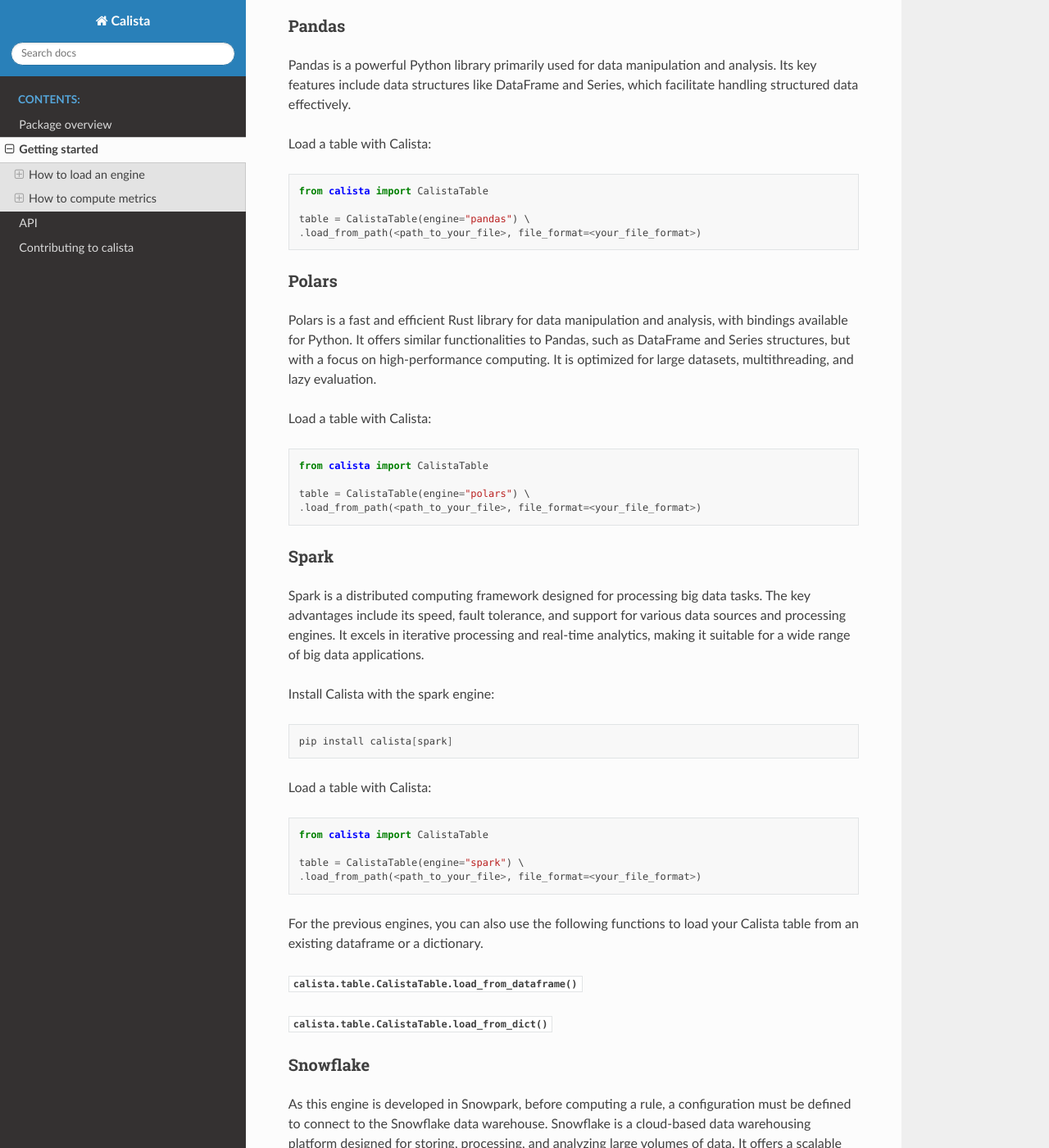
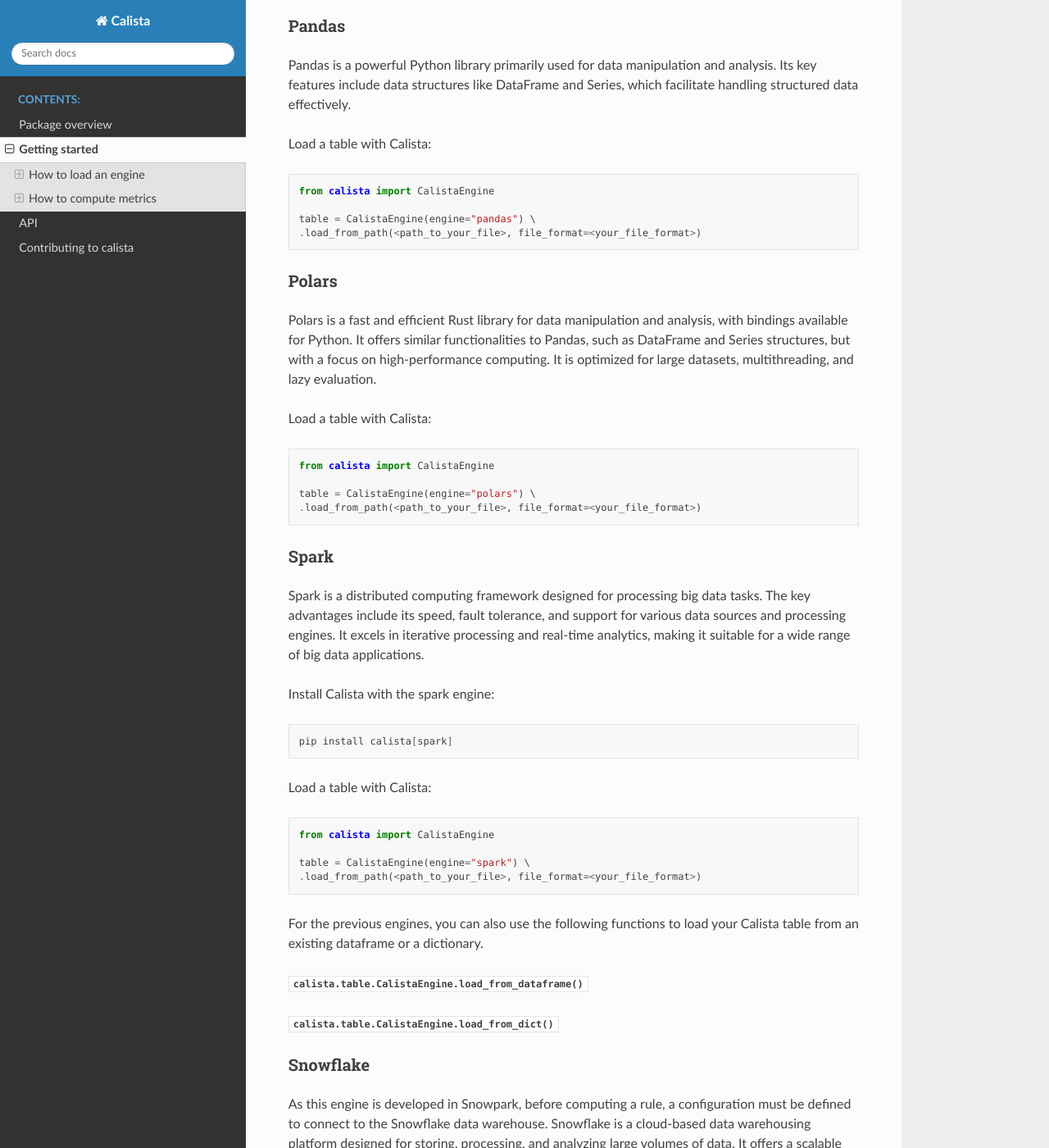
Before and after one commit to Aubay-Data-AI/calista, a Sphinx documentation site: the page built from docs/getting_started.rst, in a window 1280 px wide and 1400 px high, scrolled down 663 px. Shown: the whole window at 82% size. Built offline with Sphinx 7.4.7 and the Read the Docs theme 2.0.0, drawn with Linux system fonts in a browser that asks for light colours; some of the changed text lies outside the part shown.

```diff
--- a/docs/api.rst
+++ b/docs/api.rst
@@ -4,5 +4,6 @@ API
 .. toctree::
    :maxdepth: 1
 
+   calistaengine
    calistatable
    functions
--- a/docs/api/calista.core.functions.compare_agg_column_to_value.rst
+++ /dev/null
@@ -1,6 +0,0 @@
-compare_agg_column_to_value
-===========================
-
-.. currentmodule:: calista.core.functions
-
-.. autofunction:: compare_agg_column_to_value
--- /dev/null
+++ b/docs/api/calista.core.functions.rlike.rst
@@ -0,0 +1,6 @@
+rlike
+=====
+
+.. currentmodule:: calista.core.functions
+
+.. autofunction:: rlike
--- a/docs/getting_started.rst
+++ b/docs/getting_started.rst
@@ -36,9 +36,9 @@ Load a table with Calista:
 
 .. code-block:: python
 
-    from calista import CalistaTable
+    from calista import CalistaEngine
 
-    table = CalistaTable(engine="pandas") \
+    table = CalistaEngine(engine="pandas") \
     .load_from_path(<path_to_your_file>, file_format=<your_file_format>)
 
 
@@ -53,9 +53,9 @@ Load a table with Calista:
 
 .. code-block:: python
 
-    from calista import CalistaTable
+    from calista import CalistaEngine
 
-    table = CalistaTable(engine="polars") \
+    table = CalistaEngine(engine="polars") \
     .load_from_path(<path_to_your_file>, file_format=<your_file_format>)
 
 
@@ -77,18 +77,18 @@ Load a table with Calista:
 
 .. code-block:: python
 
-    from calista import CalistaTable
+    from calista import CalistaEngine
 
-    table = CalistaTable(engine="spark") \
+    table = CalistaEngine(engine="spark") \
     .load_from_path(<path_to_your_file>, file_format=<your_file_format>)
 
 
 For the previous engines, you can also use the following functions to load your Calista table
 from an existing dataframe or a dictionary.
 
-:func:`calista.table.CalistaTable.load_from_dataframe`
+:func:`calista.table.CalistaEngine.load_from_dataframe`
 
-:func:`calista.table.CalistaTable.load_from_dict`
+:func:`calista.table.CalistaEngine.load_from_dict`
 
 
 Snowflake
@@ -108,7 +108,7 @@ Load a table with Calista:
 
 .. code-block:: python
 
-    from calista import CalistaTable
+    from calista import CalistaEngine
 
     config = {
          "credentials": {
@@ -117,7 +117,7 @@ Load a table with Calista:
              "password": <password>,
          }
      }
-     table = CalistaTable(engine="snowflake", config=config) \
+     table = CalistaEngine(engine="snowflake", config=config) \
          .load_from_database(database=<your_database_name>, schema=<your_schema_name>, table=<your_table_name>)
 
 BigQuery
@@ -137,7 +137,7 @@ Load a table with Calista:
 
 .. code-block:: python
 
-    from calista import CalistaTable
+    from calista import CalistaEngine
 
     connection_string = f'bigquery://<my-project>/<my-dataset>'
     credentials_path='<path_to_credentials>.json'
@@ -145,7 +145,7 @@ Load a table with Calista:
         'connection_string': connection_string,
         'credentials_path': credentials_path
         }
-    table = CalistaTable(engine="bigquery", config=config).load_from_database(table=<your_table_name>)
+    table = CalistaEngine(engine="bigquery", config=config).load_from_database(table=<your_table_name>)
 
 How to compute metrics
 ----------------------
```
Also changed, not shown: README.md (+4 -4 lines), docs/calistaengine.rst (added, +7 -0 lines), 1 other file.
